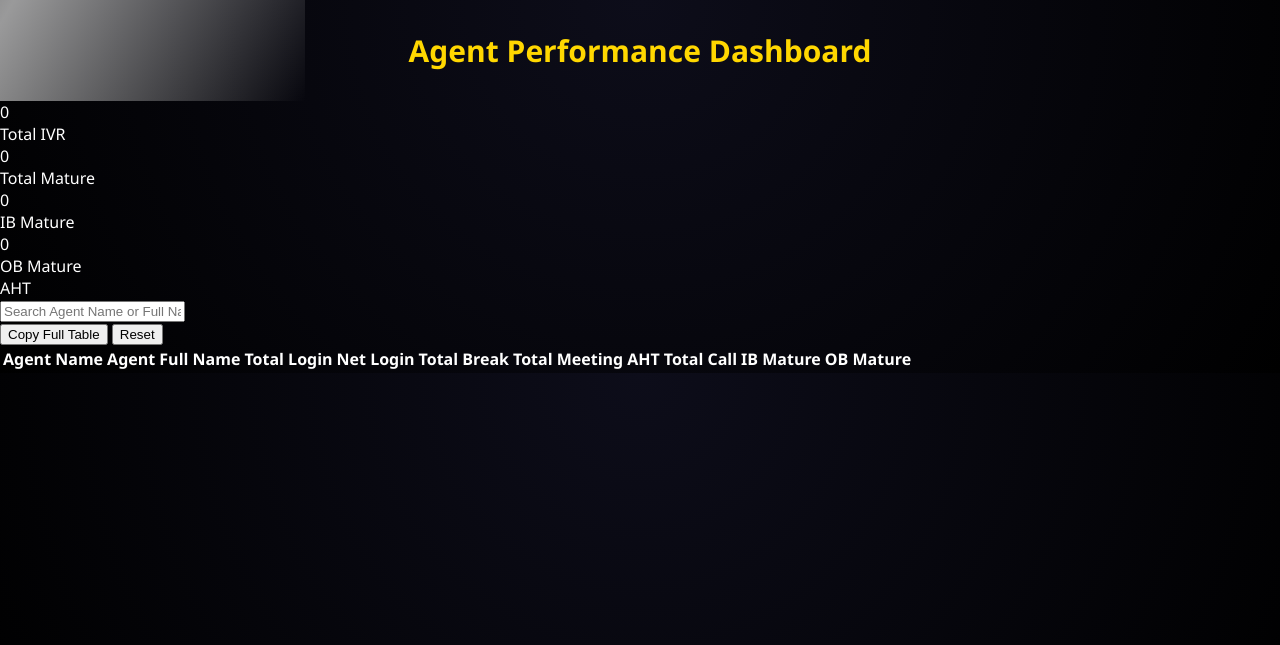
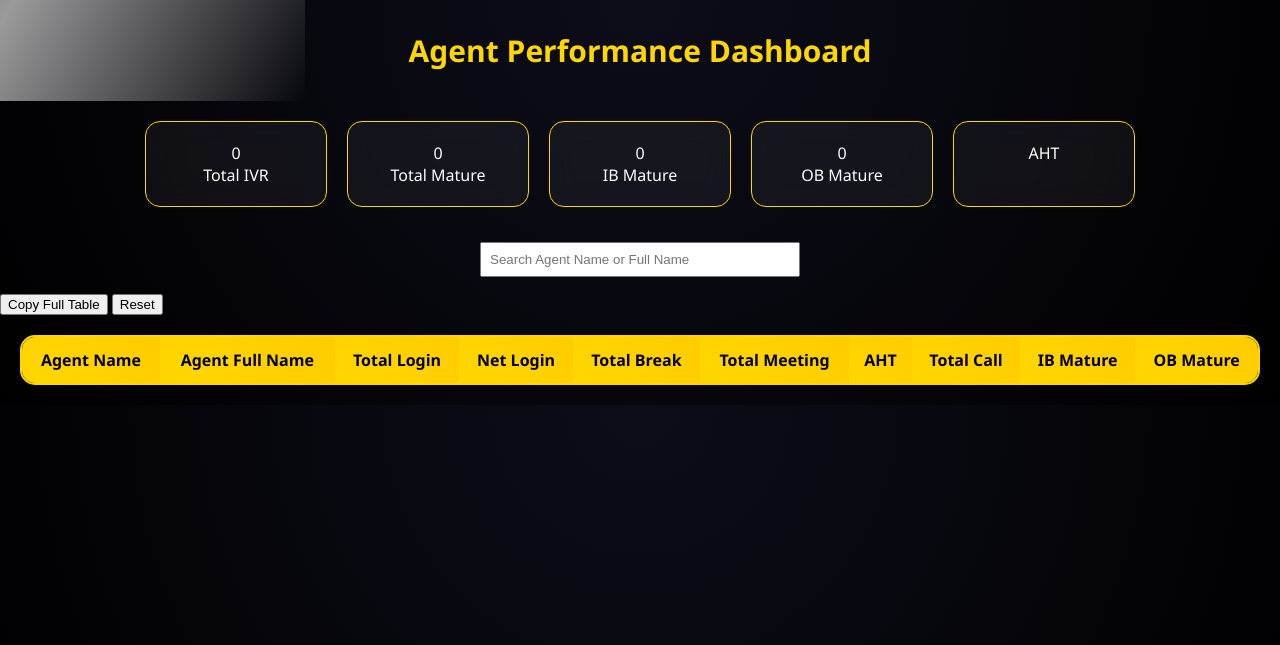
Before and after one commit to Viratmalakar/apr-report, a Flask app: template templates/dashboard.html in a window 1280 px wide. Shown: the top 645 px of the page. Run offline with Flask 3, Linux system fonts and the light colour scheme; the template is opened without the code that fills it, so the values that code supplies are empty.

Commit message:
Update style.css

```diff
--- a/static/style.css
+++ b/static/style.css
@@ -5,8 +5,7 @@ body{
     color:white;
 }
 
-/* ================= HEADER ================= */
-
+/* HEADER */
 .animated-header{
     text-align:center;
     padding:30px 0;
@@ -32,8 +31,7 @@ body{
     100%{left:150%;}
 }
 
-/* ================= UPLOAD PAGE ================= */
-
+/* UPLOAD */
 .upload-wrapper{
     height:75vh;
     display:flex;
@@ -50,40 +48,84 @@ body{
     border:1px solid rgba(255,215,0,0.4);
     box-shadow:0 0 40px rgba(255,215,0,0.15);
     text-align:center;
-    transition:0.3s ease;
 }
 
-.upload-box:hover{
-    transform:translateY(-6px);
-    box-shadow:0 0 60px rgba(255,215,0,0.25);
+/* SUMMARY */
+.summary-section{
+    display:flex;
+    justify-content:center;
+    gap:20px;
+    padding:20px;
+    flex-wrap:wrap;
 }
 
-.upload-box h2{
-    margin:20px 0 10px;
-    color:gold;
-}
-
-.upload-box input{
-    margin-bottom:20px;
-    color:white;
-}
-
-.generate-btn{
-    padding:10px 25px;
-    background:linear-gradient(45deg,gold,#ffcc00);
-    border:none;
-    border-radius:10px;
-    font-weight:bold;
-    cursor:pointer;
+.card{
+    padding:20px;
+    border-radius:15px;
+    backdrop-filter:blur(15px);
+    background:rgba(255,255,255,0.05);
+    border:1px solid gold;
+    text-align:center;
+    min-width:140px;
     transition:0.3s;
 }
 
-.generate-btn:hover{
-    transform:scale(1.05);
+.card:hover{
+    transform:translateY(-6px);
 }
 
-/* ================= LOADER ================= */
+/* SEARCH */
+.search-box{
+    text-align:center;
+    margin:15px;
+}
 
+.search-box input{
+    padding:8px;
+    width:300px;
+}
+
+/* TABLE */
+.table-wrapper{
+    padding:20px;
+}
+
+.table-container{
+    max-height:500px;
+    overflow:auto;
+    border:2px solid gold;
+    border-radius:15px;
+}
+
+table{
+    width:100%;
+    border-collapse:collapse;
+    background:#111;
+}
+
+th{
+    background:linear-gradient(45deg,gold,#ffcc00);
+    color:black;
+    padding:12px;
+}
+
+td{
+    padding:10px;
+    border:1px solid rgba(255,255,255,0.1);
+    text-align:center;
+}
+
+.green-cell{
+    background:rgba(0,255,0,0.2);
+    box-shadow:0 0 10px rgba(0,255,0,0.5);
+}
+
+.red-cell{
+    background:rgba(255,0,0,0.2);
+    box-shadow:0 0 10px rgba(255,0,0,0.5);
+}
+
+/* LOADER */
 .processing-overlay{
     position:fixed;
     width:100%;
@@ -95,10 +137,6 @@ body{
     z-index:9999;
 }
 
-.loader-box{
-    text-align:center;
-}
-
 .gold-spinner{
     width:70px;
     height:70px;
@@ -106,15 +144,8 @@ body{
     border-top:6px solid transparent;
     border-radius:50%;
     animation:spin 1s linear infinite;
-    margin:auto;
 }
 
 @keyframes spin{
     to{transform:rotate(360deg);}
 }
-
-.loading-text{
-    margin-top:20px;
-    color:gold;
-    font-size:18px;
-}
```
